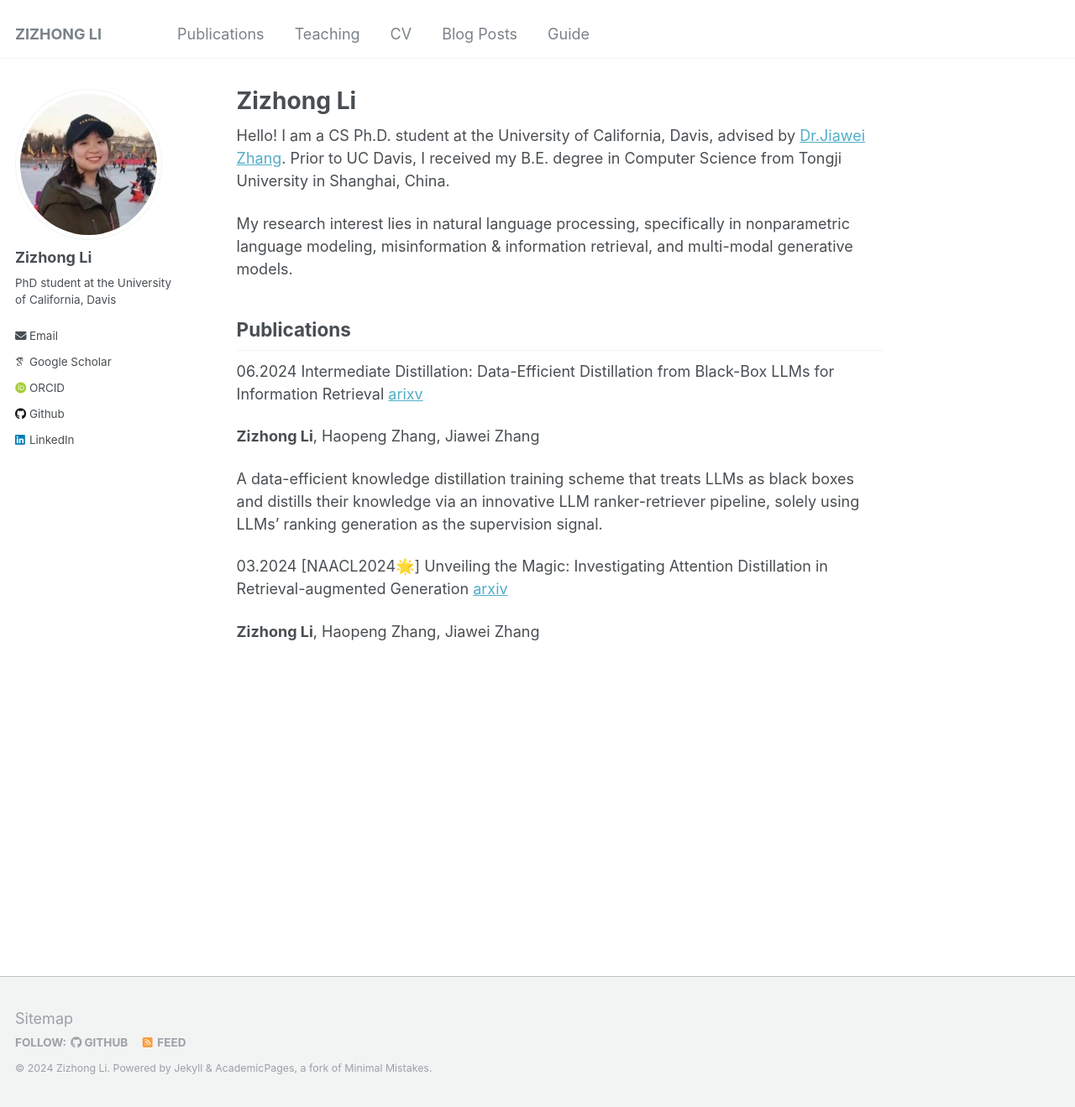
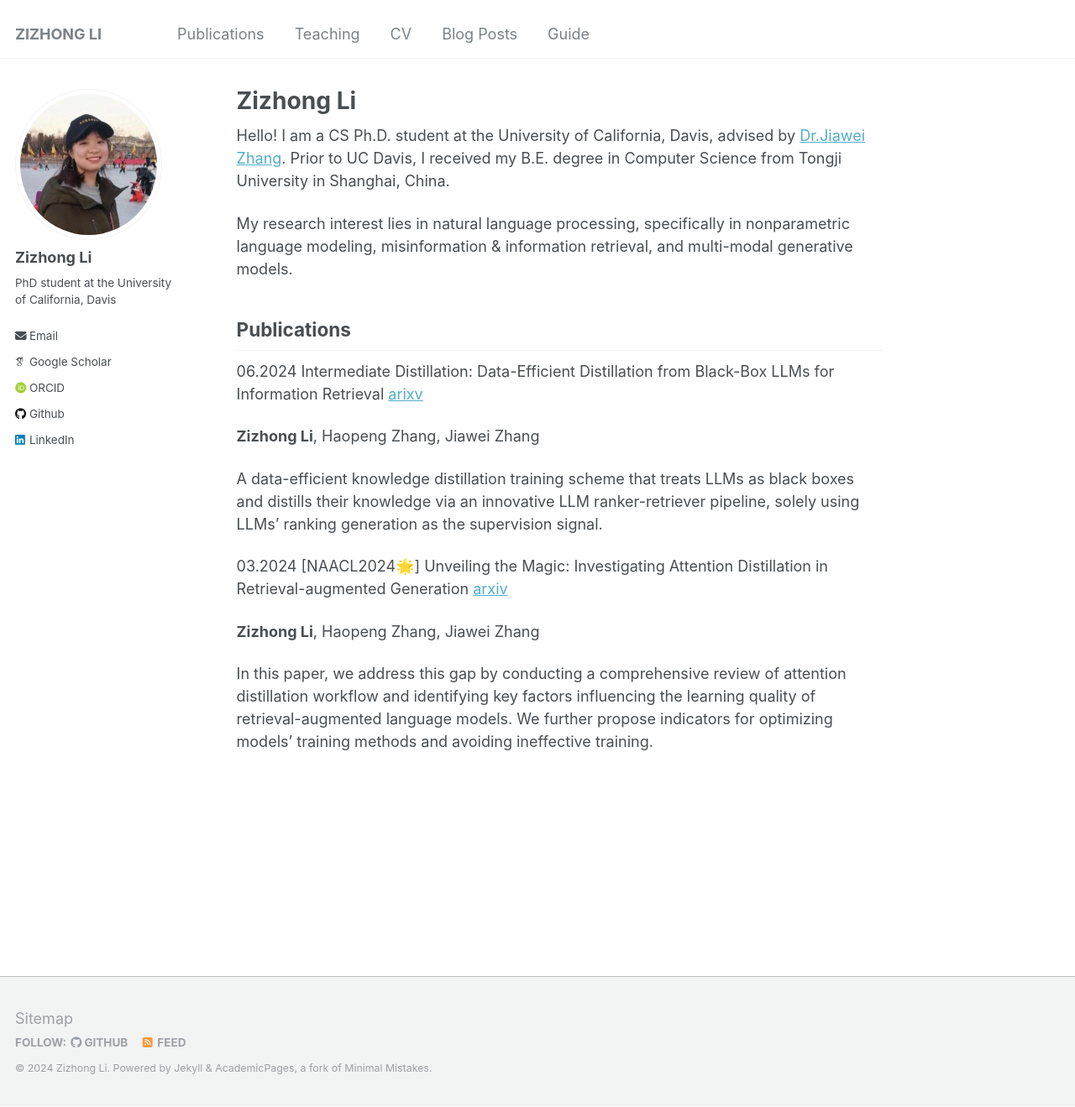
Before and after one commit to lizizhong/lizizhong.github.io, a Jekyll site: the page built from _pages/about.md, in a window 1280 px wide and 1319 px high. Shown: the whole window at 84% size. Built offline with Jekyll 4.4.1, drawn with Linux system fonts in a browser that asks for light colours; some web fonts are replaced.

Commit message:
Update about.md

```diff
--- a/_pages/about.md
+++ b/_pages/about.md
@@ -23,3 +23,5 @@ Publications
 03.2024 [NAACL2024🌟] Unveiling the Magic: Investigating Attention Distillation in Retrieval-augmented Generation  [arxiv](https://arxiv.org/abs/2402.11794)
 
   **Zizhong Li**, Haopeng Zhang, Jiawei Zhang
+
+  In this paper, we address this gap by conducting a comprehensive review of attention distillation workflow and identifying key factors influencing the learning quality of retrieval-augmented language models. We further propose indicators for optimizing models' training methods and avoiding ineffective training.
```
